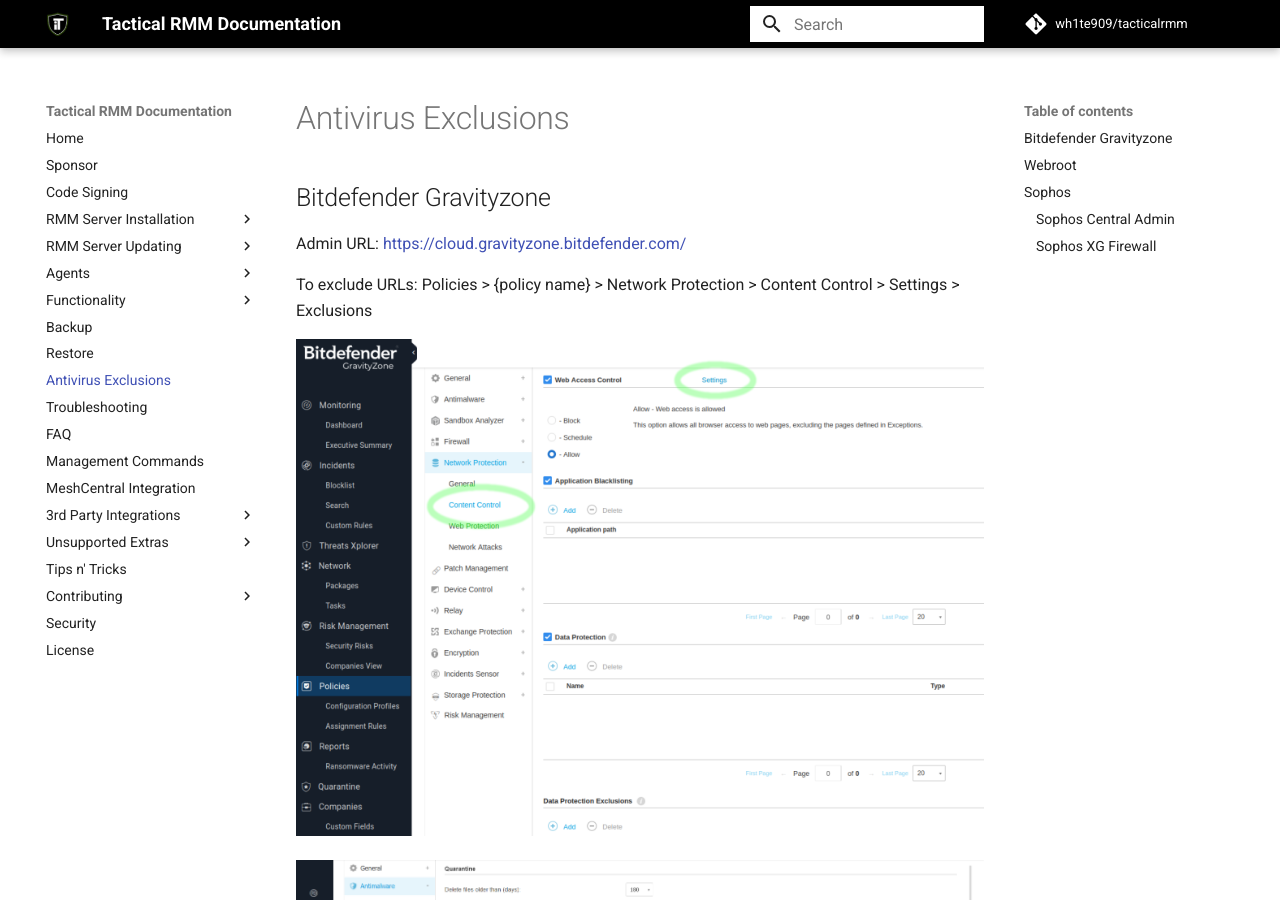
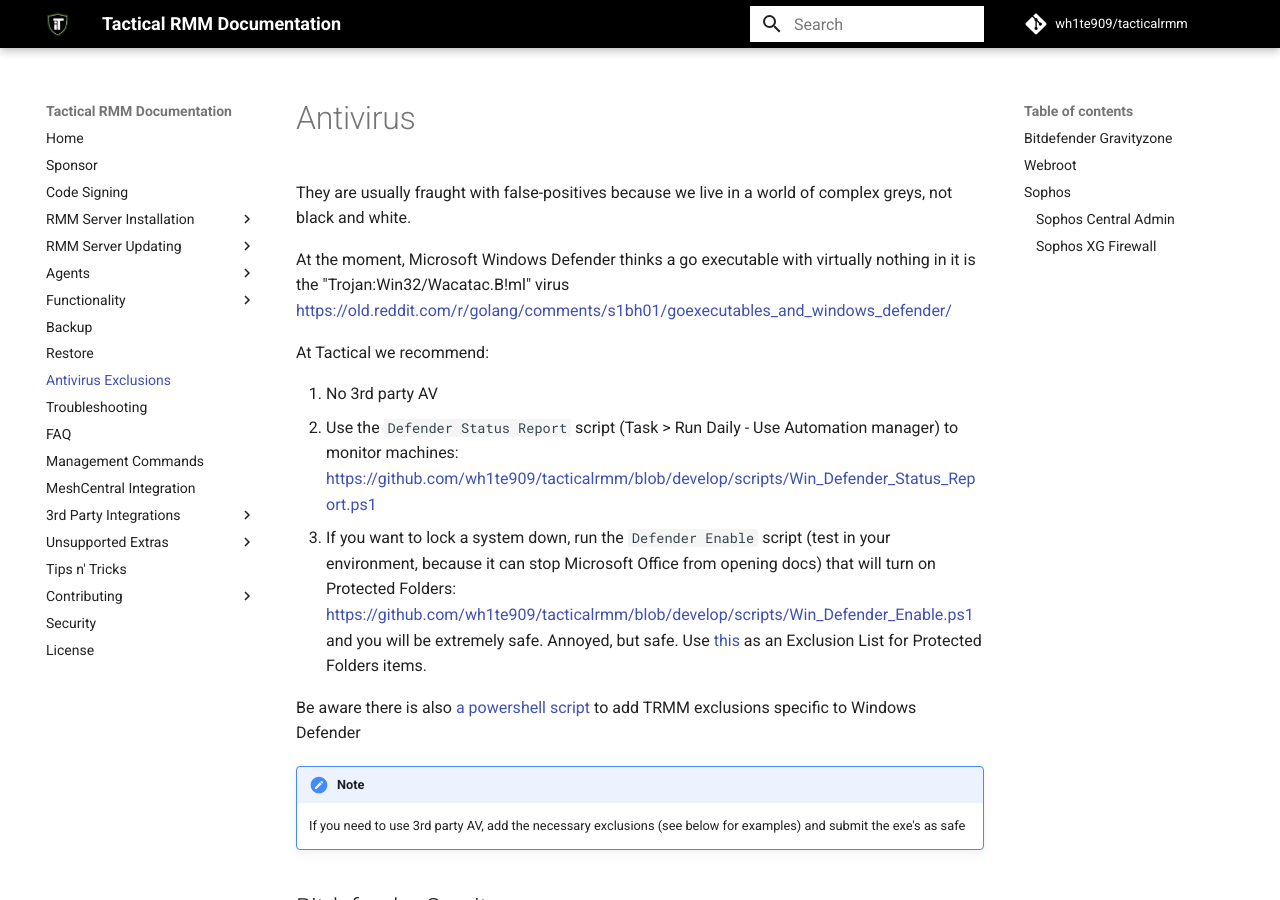
Before and after one commit to amidaware/trmm-docs, an MkDocs documentation site: the page built from docs/docs/av.md, in a window 1280 px wide and 900 px high. Built offline with MkDocs 1.6.1 and Material for MkDocs 9.7.7, drawn with Linux system fonts in a browser that asks for light colours; comment, search, counter and statistics services are not loaded.

Commit message:
docs - av, faq additions

```diff
--- a/docs/docs/av.md
+++ b/docs/docs/av.md
@@ -1,3 +1,21 @@
+
+# Antivirus
+
+They are usually fraught with false-positives because we live in a world of complex greys, not black and white.
+
+At the moment, Microsoft Windows Defender thinks a go executable with virtually nothing in it is the "Trojan:Win32/Wacatac.B!ml" virus <https://old.reddit.com/r/golang/comments/s1bh01/goexecutables_and_windows_defender/>
+
+At Tactical we recommend:
+
+1. No 3rd party AV
+2. Use the `Defender Status Report` script (Task > Run Daily - Use Automation manager) to monitor machines: <https://github.com/wh1te909/tacticalrmm/blob/develop/scripts/Win_Defender_Status_Report.ps1>
+3. If you want to lock a system down, run the `Defender Enable` script (test in your environment, because it can stop Microsoft Office from opening docs) that will turn on Protected Folders: <https://github.com/wh1te909/tacticalrmm/blob/develop/scripts/Win_Defender_Enable.ps1> and you will be extremely safe. Annoyed, but safe. Use [this](https://github.com/amidaware/trmm-awesome/blob/main/scripts/Windows_Defender_Allowed_List.ps1) as an Exclusion List for Protected Folders items.
+
+Be aware there is also [a powershell script](https://github.com/wh1te909/tacticalrmm/blob/develop/scripts/Win_TRMM_AV_Update_Exclusion.ps1) to add TRMM exclusions specific to Windows Defender
+
+!!!note
+    If you need to use 3rd party AV, add the necessary exclusions (see below for examples) and submit the exe's as safe
+
 ## Bitdefender Gravityzone
 
 Admin URL: <https://cloud.gravityzone.bitdefender.com/>
```
Also changed, not shown: docs/docs/faq.md (+18 -0 lines).
